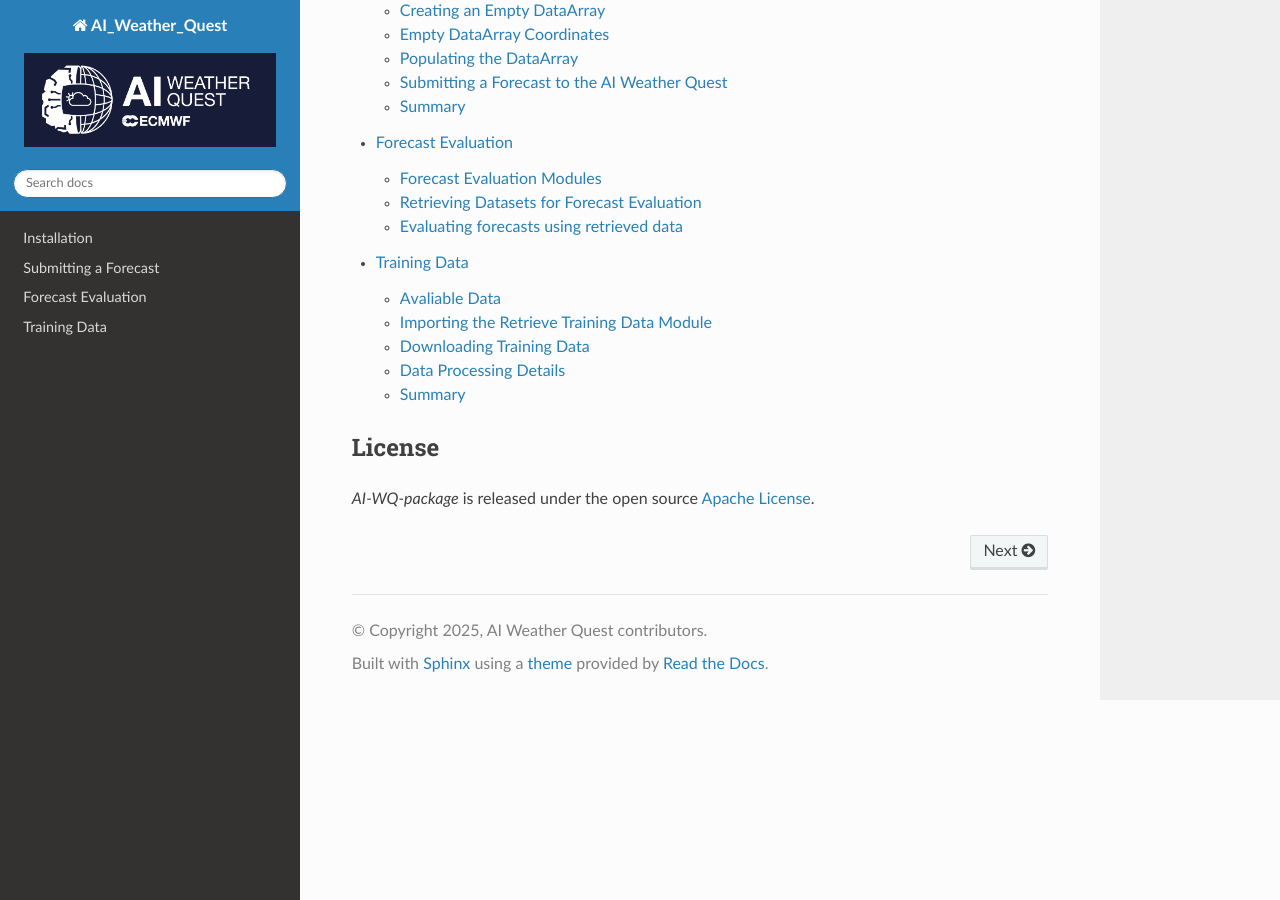
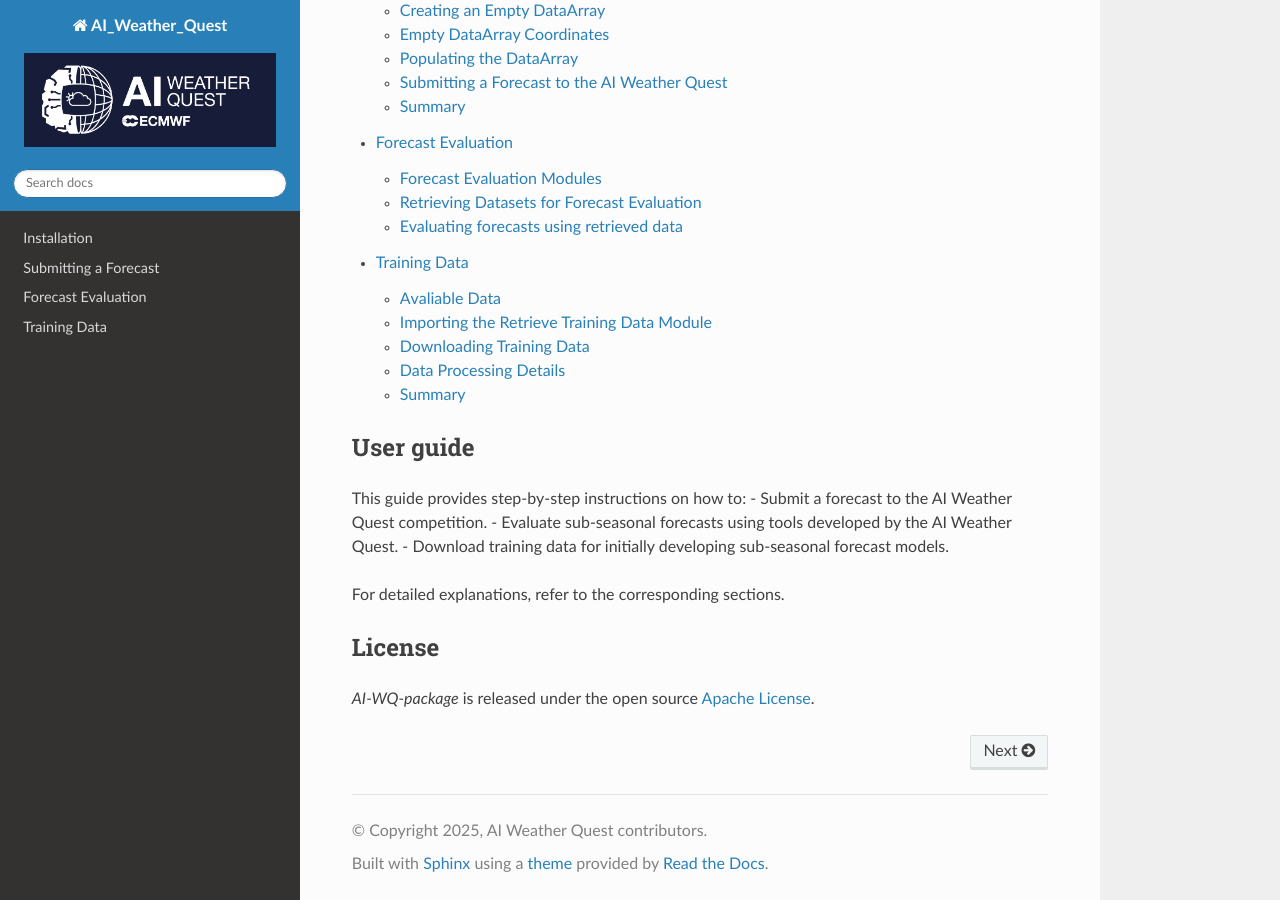
Before and after one commit to joshuatalib/AI_weather_quest, a Sphinx documentation site: the page built from docs/source/index.rst, in a window 1280 px wide and 900 px high, scrolled down 698 px. Built offline with Sphinx 7.4.7 and the Read the Docs theme 3.1.0, drawn with Linux system fonts in a browser that asks for light colours; pages that are not in the unit, such as notebooks, are missing from menus.

Commit message:
Update index.rst

```diff
--- a/docs/source/index.rst
+++ b/docs/source/index.rst
@@ -22,6 +22,15 @@ Contents
    forecast_evaluation
    training_data
 
+User guide
+-----------
+
+This guide provides step-by-step instructions on how to:
+- Submit a forecast to the AI Weather Quest competition.
+- Evaluate sub-seasonal forecasts using tools developed by the AI Weather Quest.
+- Download training data for initially developing sub-seasonal forecast models.
+
+For detailed explanations, refer to the corresponding sections.
 
 License
 ----------
```
